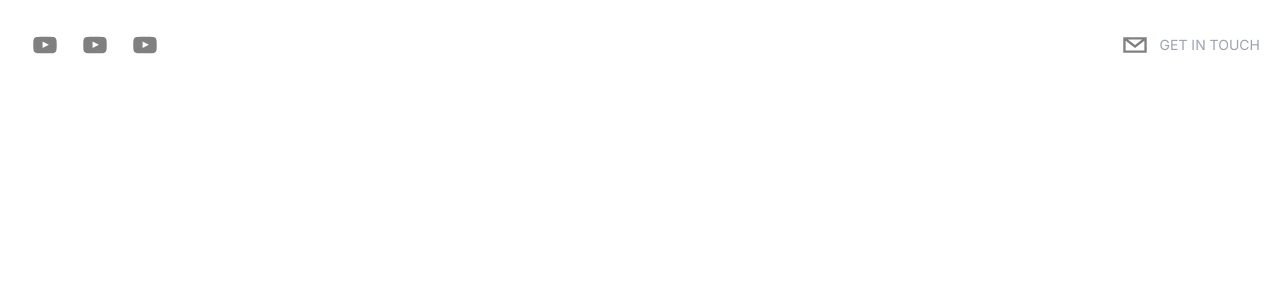
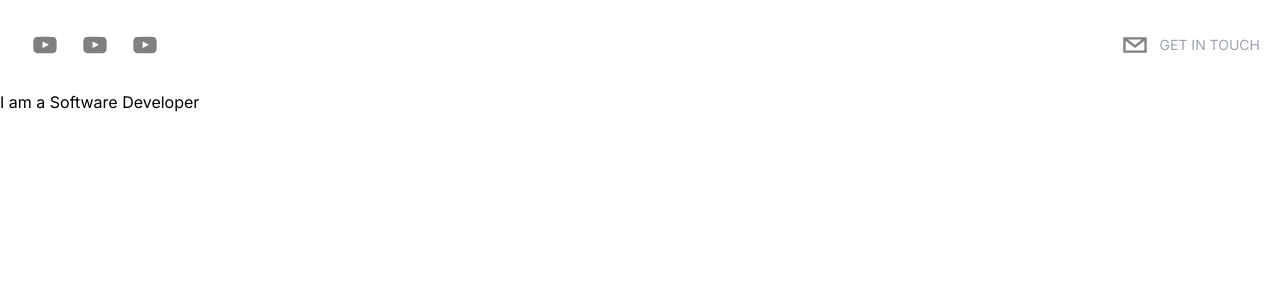
Before and after one commit to lleung030/portfolio, a Next.js app: page / in a window 1280 px wide. Shown: the top 300 px of the page. Built offline with nearby package versions, Linux system fonts and the light colour scheme.

Commit message:
react-simple-typewriter

```diff
--- a/app/page.tsx
+++ b/app/page.tsx
@@ -1,6 +1,7 @@
 import Head from 'next/head'
 import Image from 'next/image'
 import Header from '../components/Header';
+import Hero from '@/components/Hero';
 
 export default function Home() {
   return (
@@ -9,7 +10,9 @@
         <title>Lucas' Portfolio</title>
       </Head>
       <Header />
-
+      <section id="hero">
+      <Hero />
+      </section>
     </div>
   );
 }
--- /dev/null
+++ b/components/Hero.tsx
@@ -0,0 +1,29 @@
+"use client";
+
+import React from "react";
+import { Cursor, useTypewriter } from "react-simple-typewriter";
+
+type Props = {};
+
+function Hero({}: Props) {
+  const [text, count] = useTypewriter({
+    words: [
+      "Hi, my Name is Lucas",
+      "I am a Software Developer",
+      "...Software Engineer",
+      "...Full Stack Developer",
+    ],
+    loop: true,
+    delaySpeed: 2000,
+  });
+  return (
+    <div>
+      <h1>
+        <span>{text}</span>
+        <Cursor cursorColor="#F&AB0A" />
+      </h1>
+    </div>
+  );
+}
+
+export default Hero;
--- a/package.json
+++ b/package.json
@@ -20,6 +20,7 @@
     "postcss": "8.4.25",
     "react": "18.2.0",
     "react-dom": "18.2.0",
+    "react-simple-typewriter": "^5.0.1",
     "react-social-icons": "^5.15.0",
     "typescript": "5.1.6"
   },
```
Also changed, not shown: 1 other file (tests, documents, lock files or other folders).
